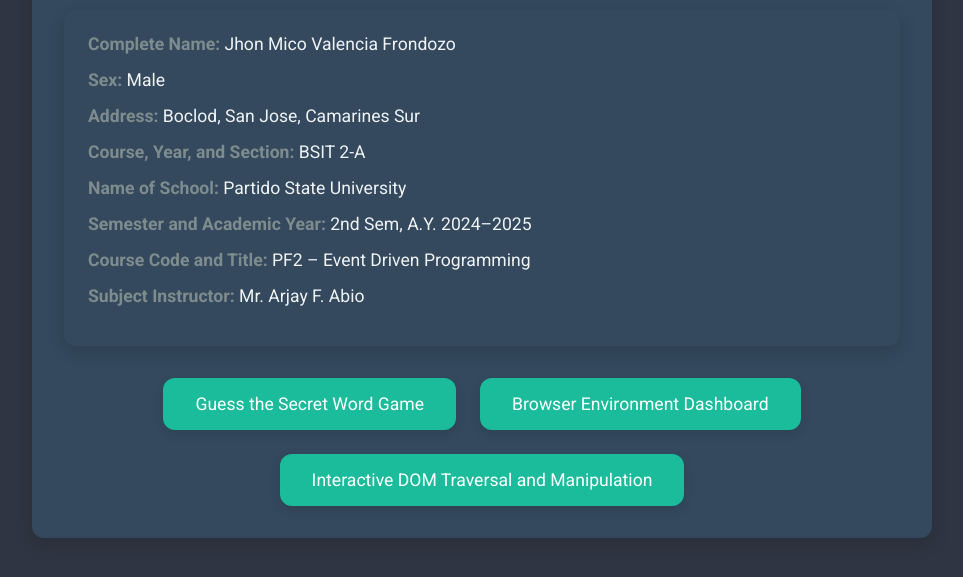
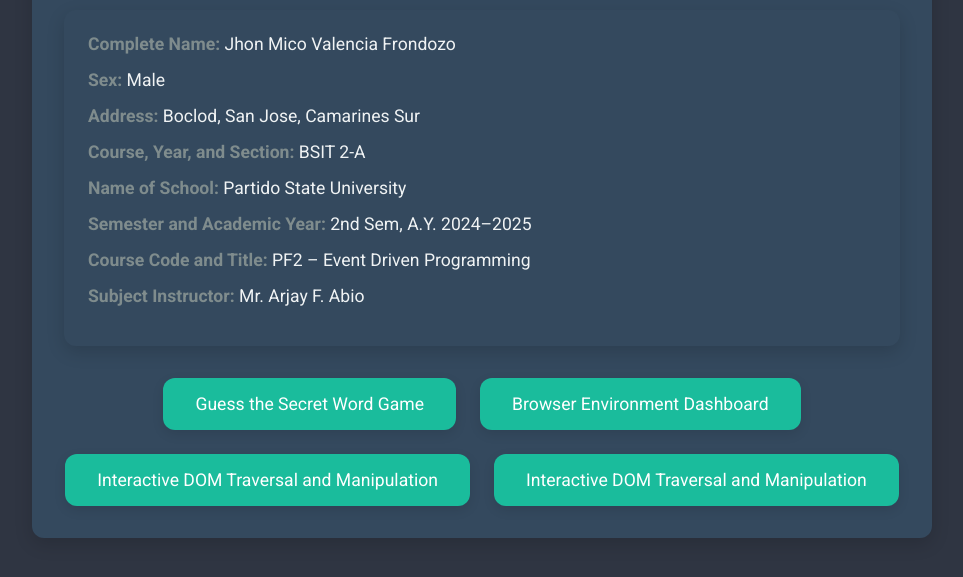
Before and after one commit to Micoyy789/Student-Profile, a plain HTML site: page index.html in a window 1280 px wide. Shown: the part 179-756 px from the top of the page, without its empty margins (158-1121 px from the left). Drawn offline with Linux system fonts and the light colour scheme.

Commit message:
Update index.html

```diff
--- a/index.html
+++ b/index.html
@@ -205,6 +205,7 @@
       <a href="https://micoyy789.github.io/Word-Guessing-Game/">Guess the Secret Word Game</a>
       <a href="https://micoyy789.github.io/Browser-Environment-Dashboard/">Browser Environment Dashboard</a>
       <a href="https://micoyy789.github.io/Interactive-DOM-Traversal-and-Manipulation/">Interactive DOM Traversal and Manipulation</a>
+      <a href="https://micoyy789.github.io/Interactive-Canvas-Shape-Editor/">Interactive DOM Traversal and Manipulation</a>
     </div>
   </div>
 </body>
```
